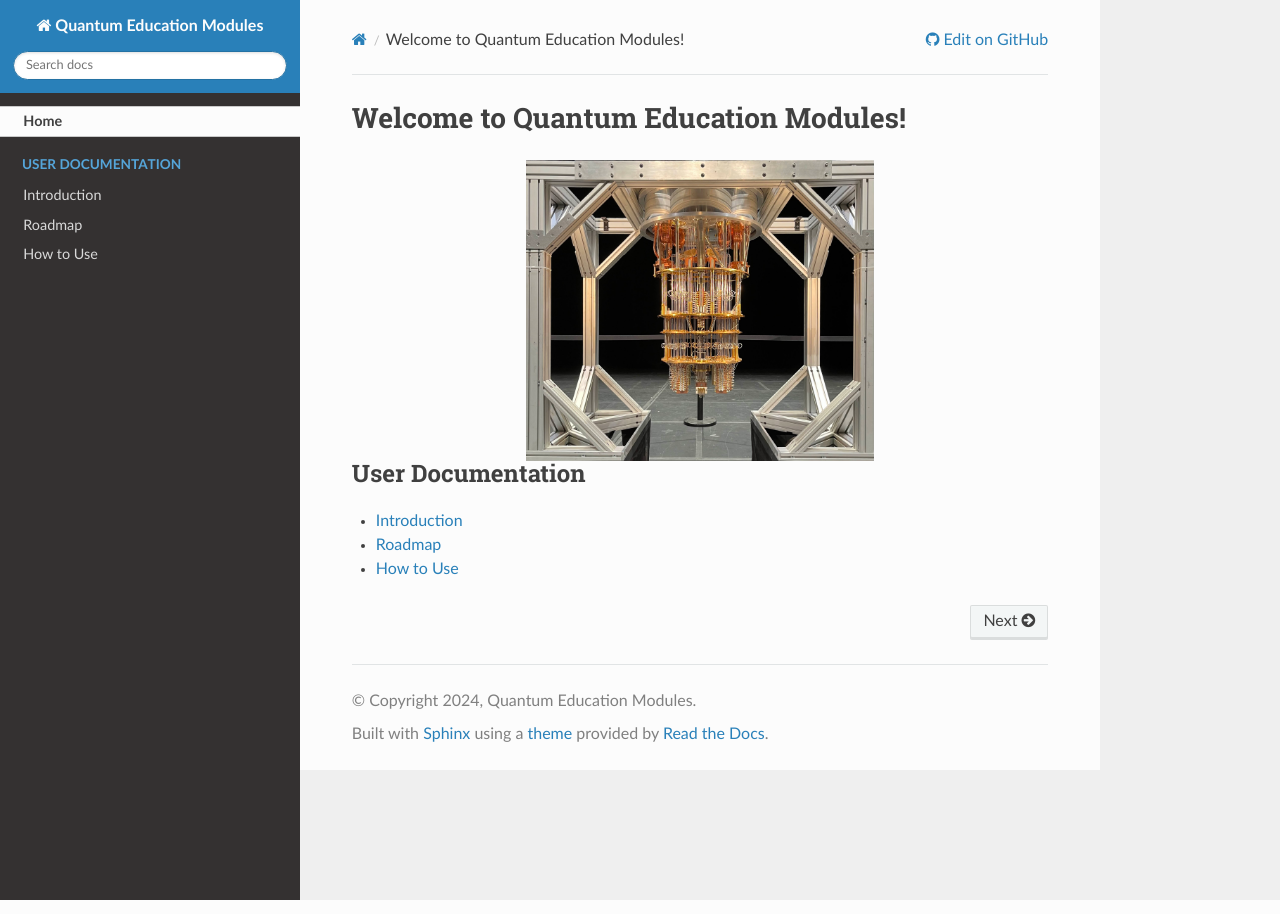
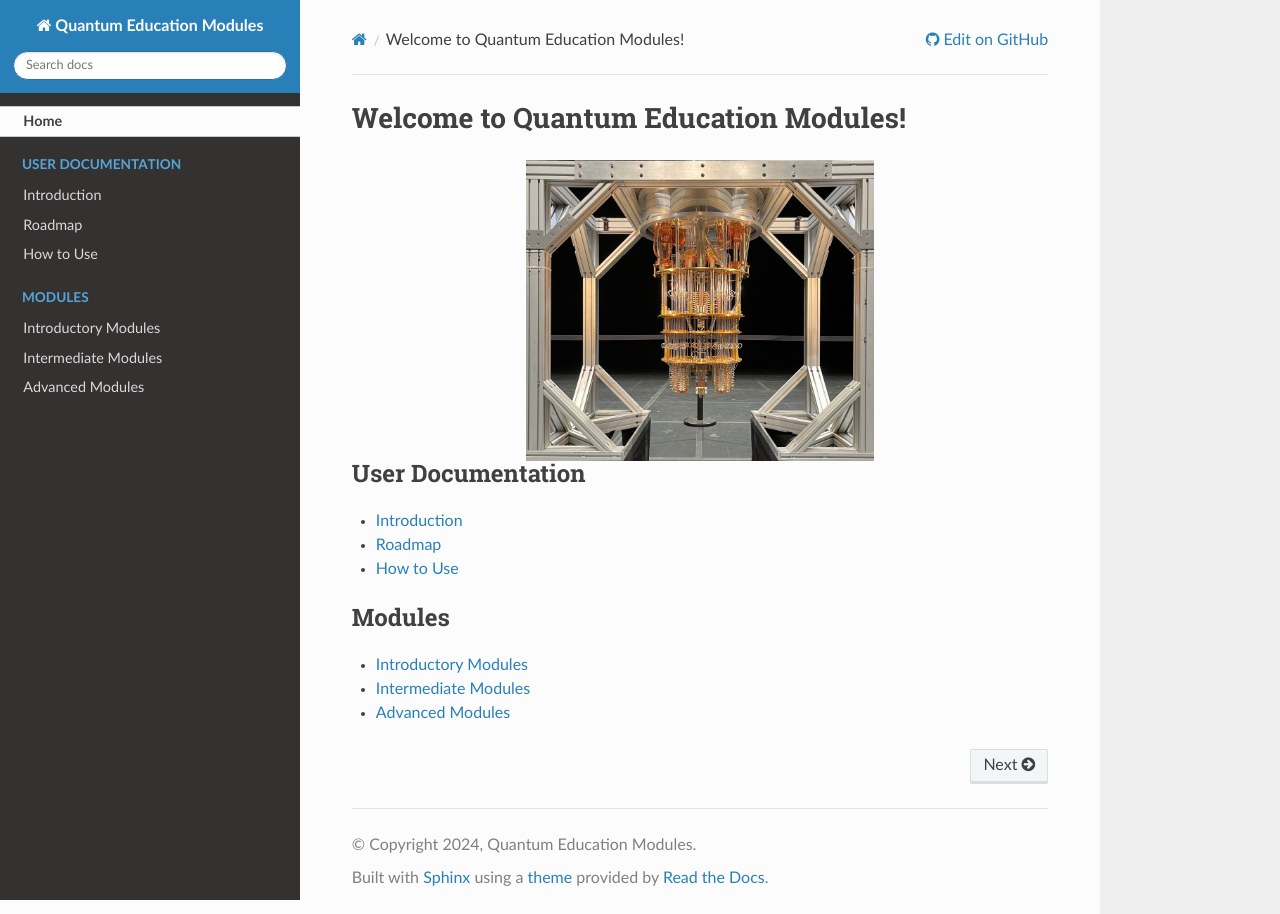
Before and after one commit to YangletLiu/CSCI4961_labs_projects, a Sphinx documentation site: the page built from docs/source/index.rst, in a window 1280 px wide. Built offline with Sphinx 7.4.7 and the Read the Docs theme 3.1.0, drawn with Linux system fonts in a browser that asks for light colours.

Commit message:
update docs
Signed-off-by: Christopher Poon <christopherpoonc@gmail.com>

```diff
--- a/docs/source/index.rst
+++ b/docs/source/index.rst
@@ -24,3 +24,11 @@ Welcome to Quantum Education Modules!
    user/introduction
    user/roadmap
    user/usage
+
+.. toctree::
+   :maxdepth: 1
+   :caption: Modules
+
+   modules/introductory/index
+   modules/intermediate/index
+   modules/advanced/index
--- /dev/null
+++ b/docs/source/modules/advanced/index.rst
@@ -0,0 +1,8 @@
+Advanced Modules
+================
+
+.. toctree::
+   :maxdepth: 1
+   :caption: Applications
+
+   placeholder
--- /dev/null
+++ b/docs/source/modules/advanced/placeholder.rst
@@ -0,0 +1,2 @@
+In Progress
+===========
--- /dev/null
+++ b/docs/source/modules/intermediate/index.rst
@@ -0,0 +1,8 @@
+Intermediate Modules
+====================
+
+.. toctree::
+   :maxdepth: 1
+   :caption: Algorithms
+
+   placeholder
--- /dev/null
+++ b/docs/source/modules/intermediate/placeholder.rst
@@ -0,0 +1,2 @@
+In Progress
+===========
--- /dev/null
+++ b/docs/source/modules/introductory/circuits/bell_states.rst
@@ -0,0 +1,2 @@
+Bell States
+===========
--- /dev/null
+++ b/docs/source/modules/introductory/circuits/error_codes.rst
@@ -0,0 +1,2 @@
+Error Codes
+===========
--- /dev/null
+++ b/docs/source/modules/introductory/circuits/ghz_state.rst
@@ -0,0 +1,2 @@
+GHZ State
+=========
--- /dev/null
+++ b/docs/source/modules/introductory/circuits/oracles.rst
@@ -0,0 +1,2 @@
+Oracles
+=======
--- /dev/null
+++ b/docs/source/modules/introductory/gates/common_gates.rst
@@ -0,0 +1,2 @@
+Common Gates
+============
--- /dev/null
+++ b/docs/source/modules/introductory/gates/universal_gate_set.rst
@@ -0,0 +1,2 @@
+Universal Gate Set
+==================
--- /dev/null
+++ b/docs/source/modules/introductory/qubits/bloch_sphere.rst
@@ -0,0 +1,2 @@
+Bloch Sphere
+============
--- /dev/null
+++ b/docs/source/modules/introductory/qubits/entanglement.rst
@@ -0,0 +1,2 @@
+Entanglement
+============
--- /dev/null
+++ b/docs/source/modules/introductory/qubits/measurement.rst
@@ -0,0 +1,2 @@
+Measurement
+===========
--- /dev/null
+++ b/docs/source/modules/introductory/qubits/superposition.rst
@@ -0,0 +1,2 @@
+Superposition
+=============
```
Also changed, not shown: docs/source/modules/introductory/circuits/index.rst (added, +10 -0 lines), docs/source/modules/introductory/gates/index.rst (added, +8 -0 lines), docs/source/modules/introductory/index.rst (added, +10 -0 lines), docs/source/modules/introductory/qubits/index.rst (added, +10 -0 lines).
